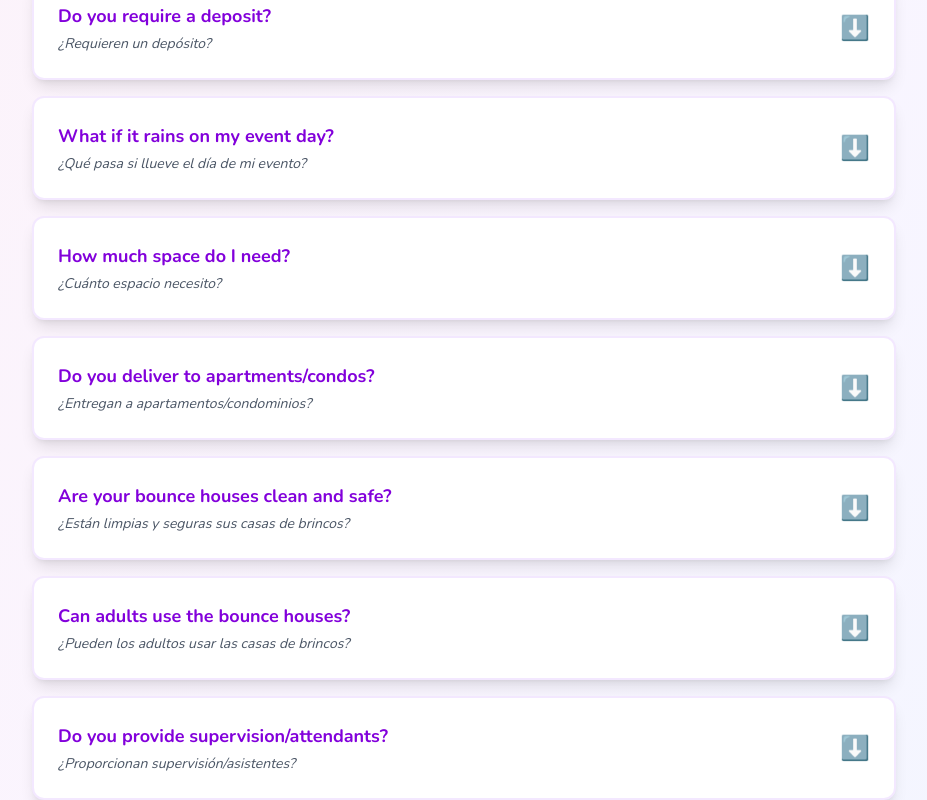
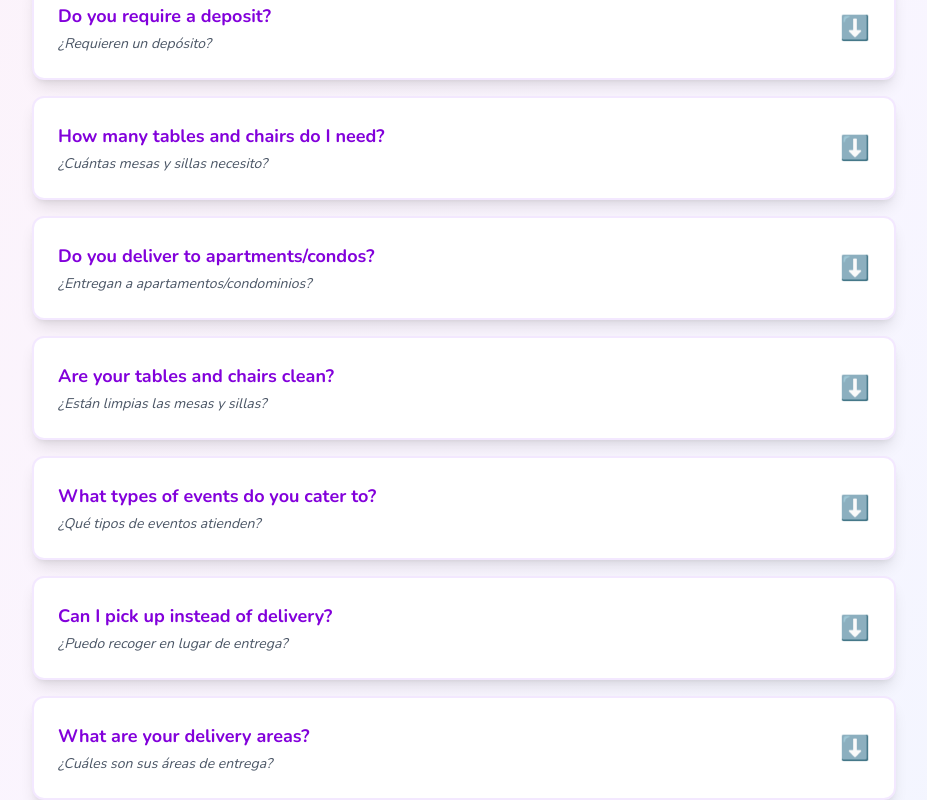
Before and after one commit to rosendot/rosendo_party_rentals_website, a Next.js app in the folder frontend/: page /faq in a window 1280 px wide. Shown: the part 700-1500 px from the top of the page, without its empty margins (176-1103 px from the left). Built offline with nearby package versions, Linux system fonts and the light colour scheme.

Commit message:
update faq

```diff
--- a/frontend/src/app/faq/page.tsx
+++ b/frontend/src/app/faq/page.tsx
@@ -6,12 +6,12 @@ const faqData = [
     {
         question: "How far in advance should I book?",
         questionSpanish: "¿Con cuánta anticipación debo reservar?",
-        answer: "We recommend booking 2-3 weeks in advance, especially for weekends and popular dates. However, we often have same-day availability - just call us!"
+        answer: "We recommend booking 1-2 weeks in advance, especially for weekends and popular dates. However, we often have same-day availability - just call us!"
     },
     {
         question: "What's included in the rental price?",
         questionSpanish: "¿Qué incluye el precio del alquiler?",
-        answer: "All rentals include professional delivery, setup, and pickup. We also provide extension cords, stakes/sandbags for securing, and basic safety instructions."
+        answer: "All rentals include professional delivery, setup, and pickup. We'll bring everything to your location and set it up for you!"
     },
     {
         question: "Do you require a deposit?",
@@ -19,14 +19,9 @@ const faqData = [
         answer: "Yes, we require a 50% deposit to secure your booking. The remaining balance is due on delivery day. We accept cash, check, or card."
     },
     {
-        question: "What if it rains on my event day?",
-        questionSpanish: "¿Qué pasa si llueve el día de mi evento?",
-        answer: "Safety first! If there's heavy rain, lightning, or strong winds, we'll work with you to reschedule at no extra charge. Light rain is usually okay for covered setups."
-    },
-    {
-        question: "How much space do I need?",
-        questionSpanish: "¿Cuánto espacio necesito?",
-        answer: "Each item has different space requirements. Generally, add 3 feet on all sides of the bounce house dimensions. We'll help you measure during booking!"
+        question: "How many tables and chairs do I need?",
+        questionSpanish: "¿Cuántas mesas y sillas necesito?",
+        answer: "A good rule of thumb: our round tables seat 8 people comfortably. Count your guests and we'll help you plan the perfect setup for your event!"
     },
     {
         question: "Do you deliver to apartments/condos?",
@@ -34,19 +29,19 @@ const faqData = [
         answer: "Yes! We deliver to apartments, condos, and community centers. Just let us know about any access restrictions, stairs, or gates we should know about."
     },
     {
-        question: "Are your bounce houses clean and safe?",
-        questionSpanish: "¿Están limpias y seguras sus casas de brincos?",
-        answer: "Absolutely! Every item is cleaned and sanitized before each rental. All our equipment is licensed, insured, and regularly inspected for safety."
+        question: "Are your tables and chairs clean?",
+        questionSpanish: "¿Están limpias las mesas y sillas?",
+        answer: "Absolutely! Every item is cleaned and sanitized before each rental. We take pride in providing quality, clean equipment for your events."
     },
     {
-        question: "Can adults use the bounce houses?",
-        questionSpanish: "¿Pueden los adultos usar las casas de brincos?",
-        answer: "Most of our bounce houses have weight limits and are designed for children. However, some larger units can accommodate adults. Ask us about weight limits when booking!"
+        question: "What types of events do you cater to?",
+        questionSpanish: "¿Qué tipos de eventos atienden?",
+        answer: "We serve all types of events! Birthdays, graduations, weddings, family reunions, quinceañeras, corporate events, and more. If you need seating, we've got you covered!"
     },
     {
-        question: "Do you provide supervision/attendants?",
-        questionSpanish: "¿Proporcionan supervisión/asistentes?",
-        answer: "Adult supervision is the responsibility of the renter. We provide safety rules and guidelines, but you'll need to have responsible adults monitoring the children."
+        question: "Can I pick up instead of delivery?",
+        questionSpanish: "¿Puedo recoger en lugar de entrega?",
+        answer: "We primarily offer delivery and setup service to ensure everything is set up properly. Contact us to discuss your specific needs!"
     },
     {
         question: "What are your delivery areas?",
@@ -165,7 +160,7 @@ export default function FAQ() {
                         <div className="text-4xl mb-3">🎉</div>
                         <h4 className="text-lg font-bold text-green-700 mb-2">Party Planning</h4>
                         <p className="text-green-600 text-sm">
-                            Consider combo packages! Tables + bounce house + concessions = better value.
+                            Need both tables and chairs? We've got you covered! Mix and match to fit your event perfectly.
                         </p>
                     </div>
 
```
